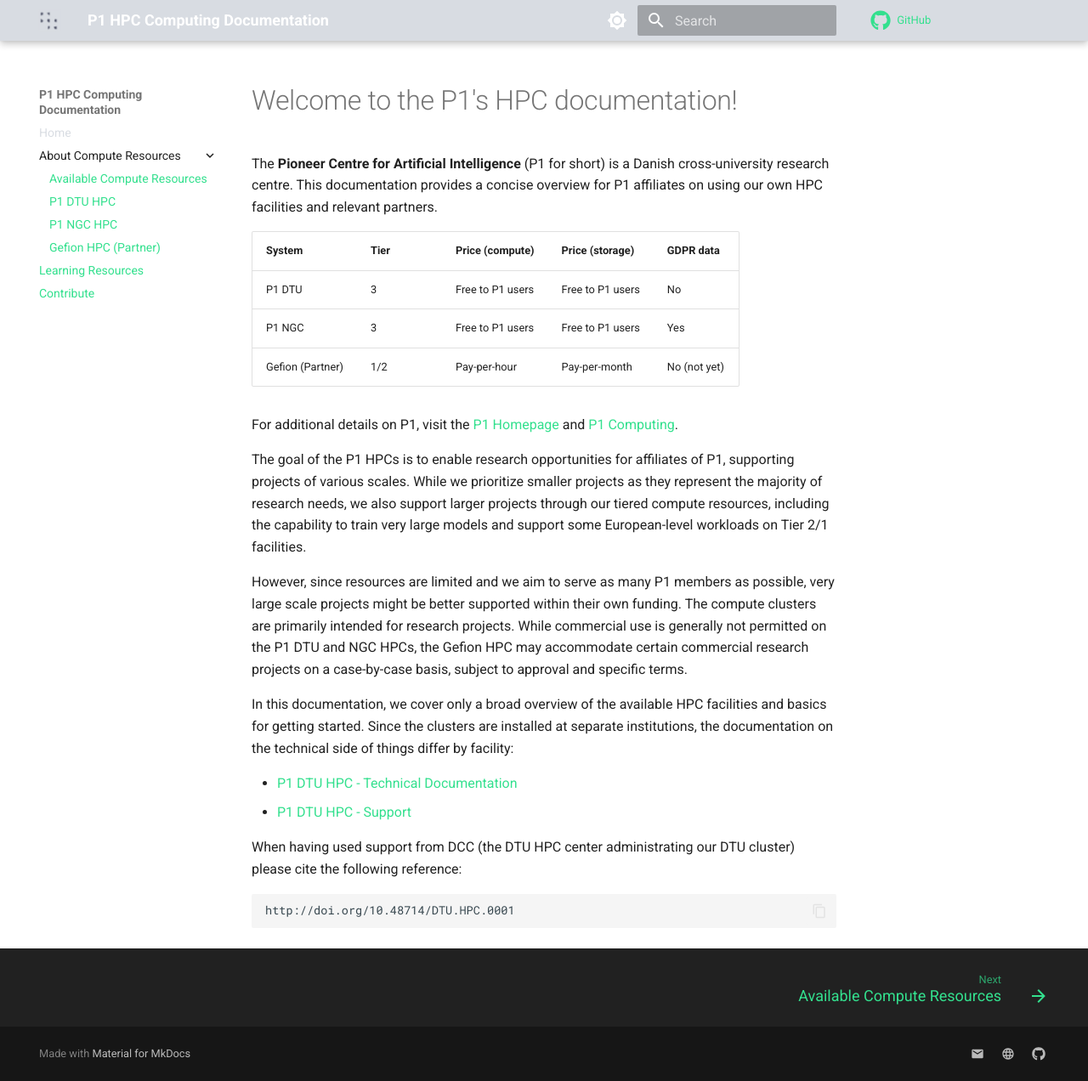
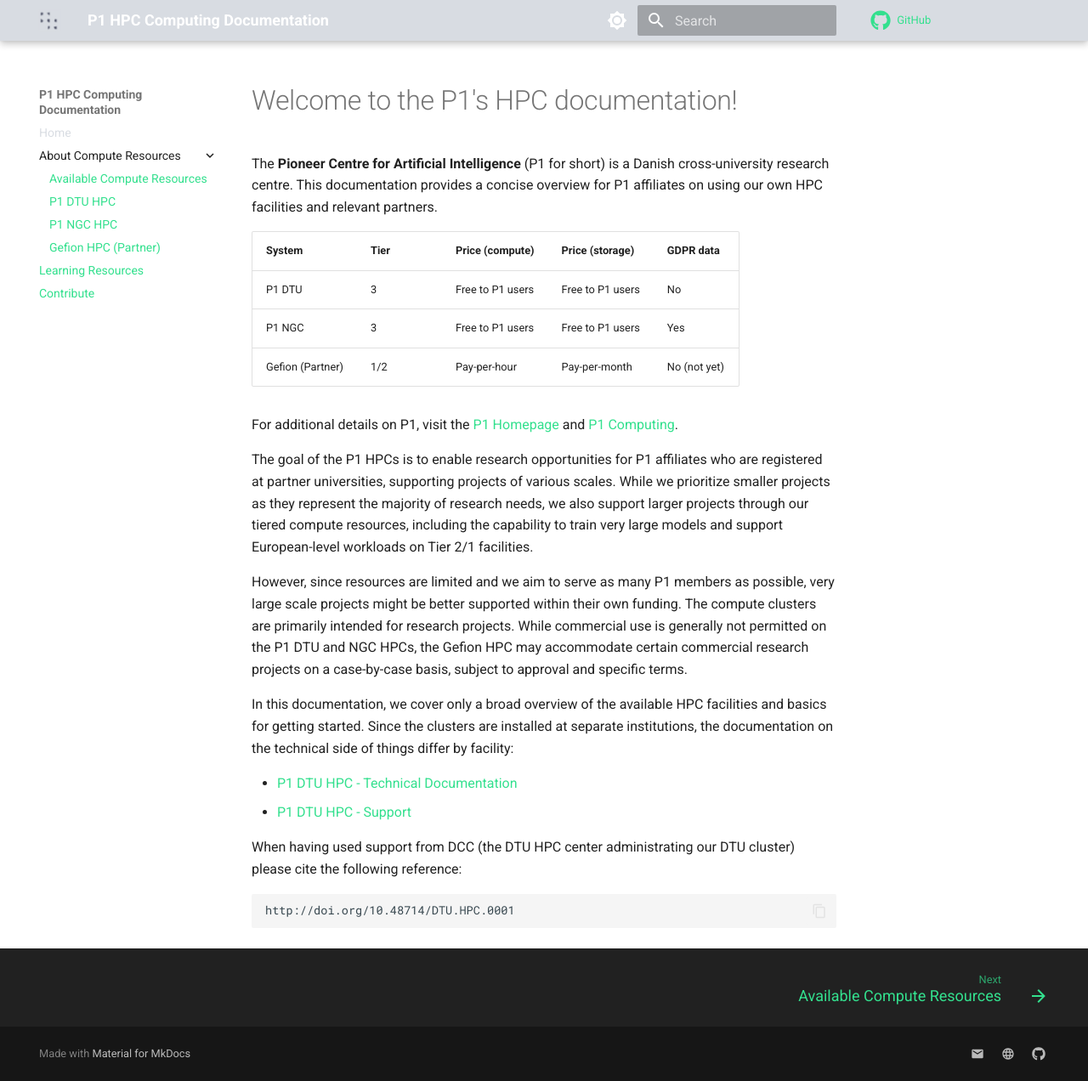
Before and after one commit to Pioneer-Centre-for-AI/p1-compute-documentation, an MkDocs documentation site: the page built from docs/index.md, in a window 1280 px wide and 1272 px high. Shown: the whole window at 85% size. Built offline with MkDocs 1.6.1 and Material for MkDocs 9.7.7, drawn with Linux system fonts in a browser that asks for light colours; comment, search, counter and statistics services are not loaded.

Commit message:
P1 HPC users must be registered at a partner university

```diff
--- a/docs/index.md
+++ b/docs/index.md
@@ -10,7 +10,7 @@
 
 For additional details on P1, visit the [P1 Homepage](https://www.aicentre.dk/) and [P1 Computing](https://www.aicentre.dk/computing).
 
-The goal of the P1 HPCs is to enable research opportunities for affiliates of P1, supporting projects of various scales. While we prioritize smaller projects as they represent the majority of research needs, we also support larger projects through our tiered compute resources, including the capability to train very large models and support some European-level workloads on Tier 2/1 facilities.
+The goal of the P1 HPCs is to enable research opportunities for P1 affiliates who are registered at partner universities, supporting projects of various scales. While we prioritize smaller projects as they represent the majority of research needs, we also support larger projects through our tiered compute resources, including the capability to train very large models and support European-level workloads on Tier 2/1 facilities.
 
 However, since resources are limited and we aim to serve as many P1 members as possible, very large scale projects might be better supported within their own funding. The compute clusters are primarily intended for research projects. While commercial use is generally not permitted on the P1 DTU and NGC HPCs, the Gefion HPC may accommodate certain commercial research projects on a case-by-case basis, subject to approval and specific terms.
 
```
